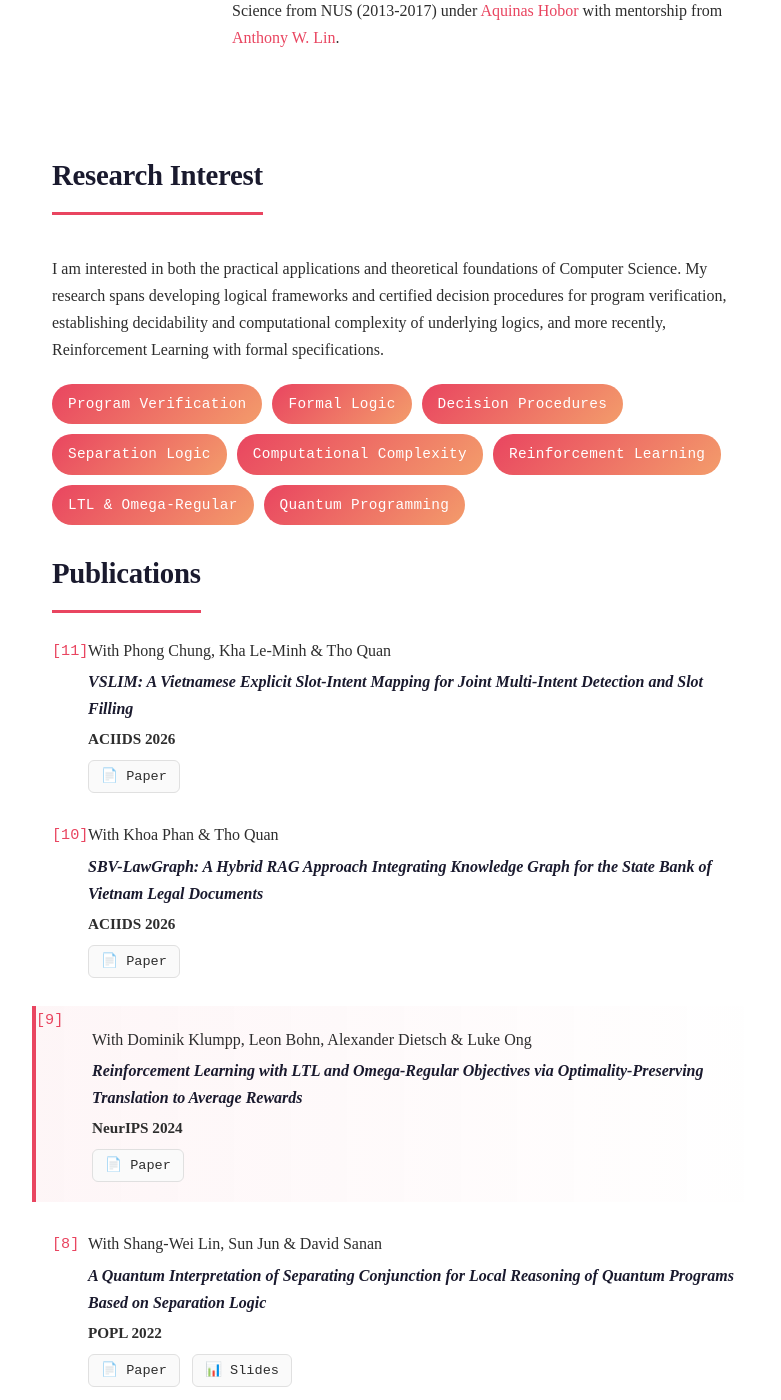
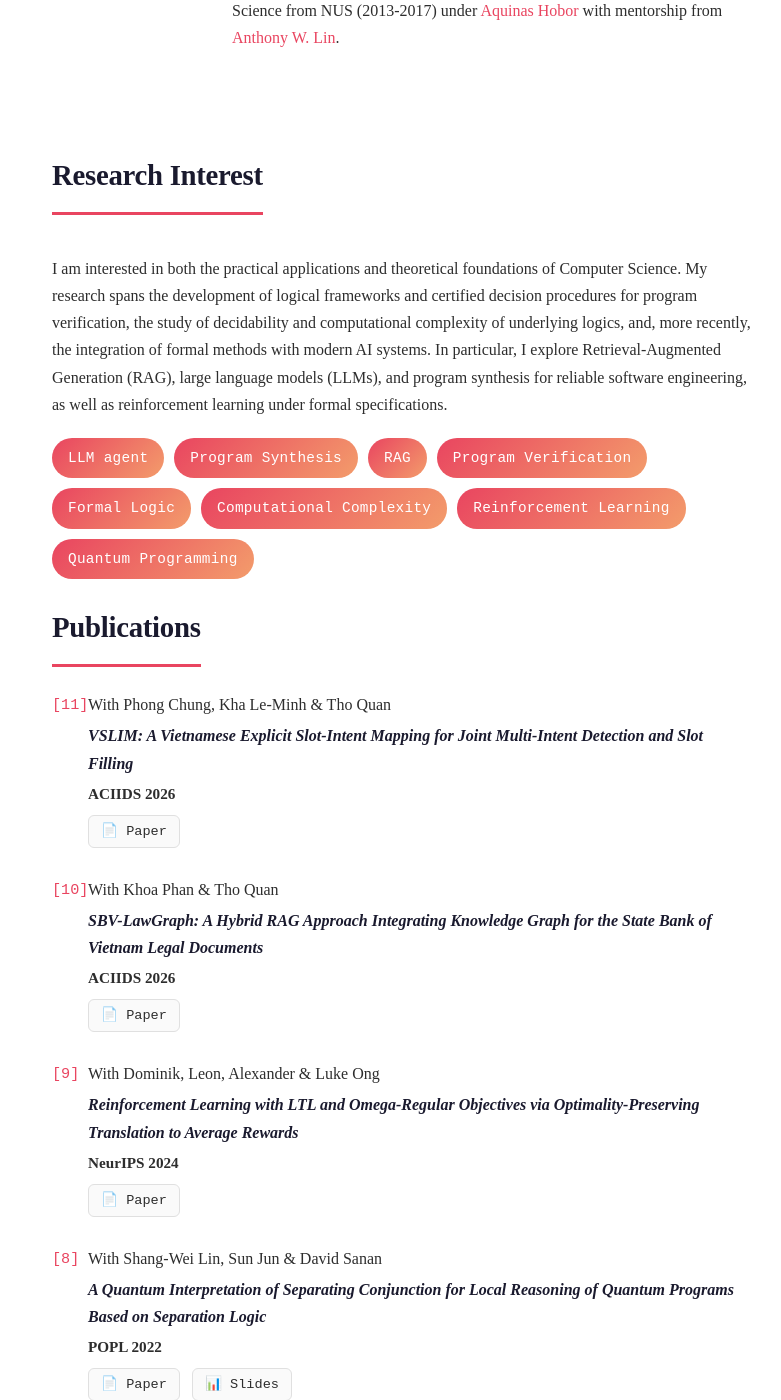
Before and after one commit to lexuanbach/lexuanbach.github.io, a Jekyll site: the page built from index.md, in a window 1280 px wide and 1400 px high, scrolled down 444 px. Shown: the whole window, without its empty margins (238-1019 px from the left). Built offline with Jekyll 4.4.1, drawn with Linux system fonts in a browser that asks for light colours; some of the changed text lies outside the part shown.

Commit message:
Update research interests and publication authors
Expanded research interest description and updated author names in publications.

```diff
--- a/index.md
+++ b/index.md
@@ -278,16 +278,18 @@ h2 {
 
 ## Research Interest
 
-<p>I am interested in both the practical applications and theoretical foundations of Computer Science. My research spans developing logical frameworks and certified decision procedures for program verification, establishing decidability and computational complexity of underlying logics, and more recently, Reinforcement Learning with formal specifications.</p>
+<p>
+I am interested in both the practical applications and theoretical foundations of Computer Science. My research spans the development of logical frameworks and certified decision procedures for program verification, the study of decidability and computational complexity of underlying logics, and, more recently, the integration of formal methods with modern AI systems. In particular, I explore Retrieval-Augmented Generation (RAG), large language models (LLMs), and program synthesis for reliable software engineering, as well as reinforcement learning under formal specifications.
+</p>
 
 <div class="research-tags">
+    <span class="tag">LLM agent</span>
+    <span class="tag">Program Synthesis</span>
+    <span class="tag">RAG</span>
     <span class="tag">Program Verification</span>
     <span class="tag">Formal Logic</span>
-    <span class="tag">Decision Procedures</span>
-    <span class="tag">Separation Logic</span>
     <span class="tag">Computational Complexity</span>
     <span class="tag">Reinforcement Learning</span>
-    <span class="tag">LTL & Omega-Regular</span>
     <span class="tag">Quantum Programming</span>
 </div>
 
@@ -311,8 +313,8 @@ h2 {
     </div>
 </div>
 
-<div class="publication featured" data-number="[9]">
-    <div class="publication-authors">With Dominik Klumpp, Leon Bohn, Alexander Dietsch & Luke Ong</div>
+<div class="publication" data-number="[9]">
+    <div class="publication-authors">With Dominik, Leon, Alexander & Luke Ong</div>
     <div class="publication-title">Reinforcement Learning with LTL and Omega-Regular Objectives via Optimality-Preserving Translation to Average Rewards</div>
     <div class="publication-venue"><strong>NeurIPS 2024</strong></div>
     <div class="publication-links">
@@ -371,7 +373,7 @@ h2 {
 </div>
 
 <div class="publication" data-number="[3]">
-    <div class="publication-authors">With Toan Nguyen Thanh, Wei Ngan Chin & Aquinas Hobor</div>
+    <div class="publication-authors">With Thanh-Toan Nguyen, Wei-Ngan Chin & Aquinas Hobor</div>
     <div class="publication-title">A Certified Decision Procedure for Tree Shares</div>
     <div class="publication-venue"><strong>ICFEM 2017</strong>, Xi'an, China</div>
     <div class="publication-links">
```
